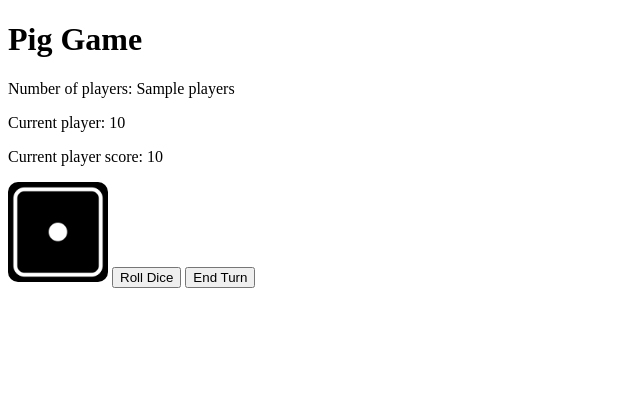
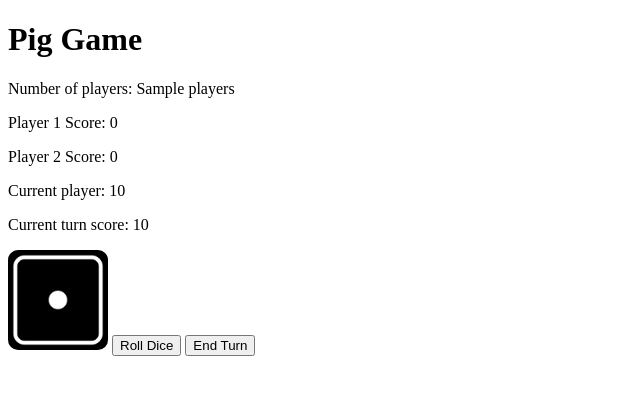
Before and after one commit to jmychalm13/pig_game, a Flask app: template templates/game.html in a window 1280 px wide. Shown: the top 395 px of the page, without its empty margins (0-640 px from the left). Run offline with Flask 3, Linux system fonts and the light colour scheme; the template is opened without the code that fills it: most values are stand-ins (such as "Sample title", 1, 10 or a date in 2020).

Commit message:
everything working for displaying total score and current player, still crashing with win condition

```diff
--- a/app.py
+++ b/app.py
@@ -15,6 +15,7 @@ def start_game(players):
         'scores': [0] * players,
         'current_player': 0,
         'current_score': 0
+        # add winner to fix the game crashing issue
     }
 
 def roll_dice(state):
@@ -61,7 +62,7 @@ def roll_dice_route():
         return jsonify({'error': 'Game state not found'}), 400
     state, value = roll_dice(state)
     session['game_state'] = state
-    return jsonify({'value': value, 'current_score': state['current_score'], 'current_player': state['current_player']})
+    return jsonify({'value': value, 'current_score': state['current_score'], 'current_player': state['current_player'], 'scores': state['scores']})
 
 @app.route('/end-turn', methods=['POST'])
 def end_turn_route():
--- a/static/js/game.js
+++ b/static/js/game.js
@@ -6,6 +6,16 @@ document.addEventListener("DOMContentLoaded", () => {
   const diceImage = document.getElementById("dice-image");
   const currentPlayerDisplay = document.getElementById("current-player");
 
+  function updatePlayerScores(scores) {
+    for (let i = 0; i < scores.length; i++) {
+      const playerScoreElement = document.getElementById(`player${i + 1}-score`);
+      if (playerScoreElement) {
+        playerScoreElement.textContent = scores[i];
+      }
+    }
+    // console.log(scores);
+  }
+
   rollButton.addEventListener("click", () => {
     fetch("/roll-dice", { method: "POST" })
       .then((response) => response.json())
@@ -13,7 +23,6 @@ document.addEventListener("DOMContentLoaded", () => {
         if (data.value === 1) {
           gameStatus.textContent = `You rolled a 1!`;
           rollButton.disabled = true;
-
           endTurnButton.disabled = false;
         } else {
           gameStatus.textContent = `You rolled a ${data.value}`;
@@ -41,6 +50,7 @@ document.addEventListener("DOMContentLoaded", () => {
           endTurnButton.disabled = false;
           currentPlayerDisplay.textContent = data.current_player + 1;
           currentPlayerScore.textContent = `0`;
+          updatePlayerScores(data.scores);
         }
       })
       .catch((error) => {
--- a/templates/game.html
+++ b/templates/game.html
@@ -9,8 +9,13 @@
 <body>
   <h1>Pig Game</h1>
   <p>Number of players: {{ state['players'] }}</p>
+  <div id="scores" class="scores">
+    <!-- Todo: Come back and make this a loop to account for multiple players -->
+    <p>Player 1 Score: <span id="player1-score">0</span></p>
+    <p>Player 2 Score: <span id="player2-score">0</span></p>
+  </div>
   <p>Current player: <span id="current-player">{{ state['current_player'] + 1 }}</span></p>
-  <p>Current player score: <span id="current-player-score">{{ state['current_score'] }}</span></p>
+  <p>Current turn score: <span id="current-player-score">{{ state['current_score'] }}</span></p>
   <div id="game-status"></div>
   <img class="dice" id="dice-image" src="{{ url_for('static', filename='img/inverted-dice-1.png') }}" alt="Dice" width="100">
   <button id="roll-button">Roll Dice</button>
```
